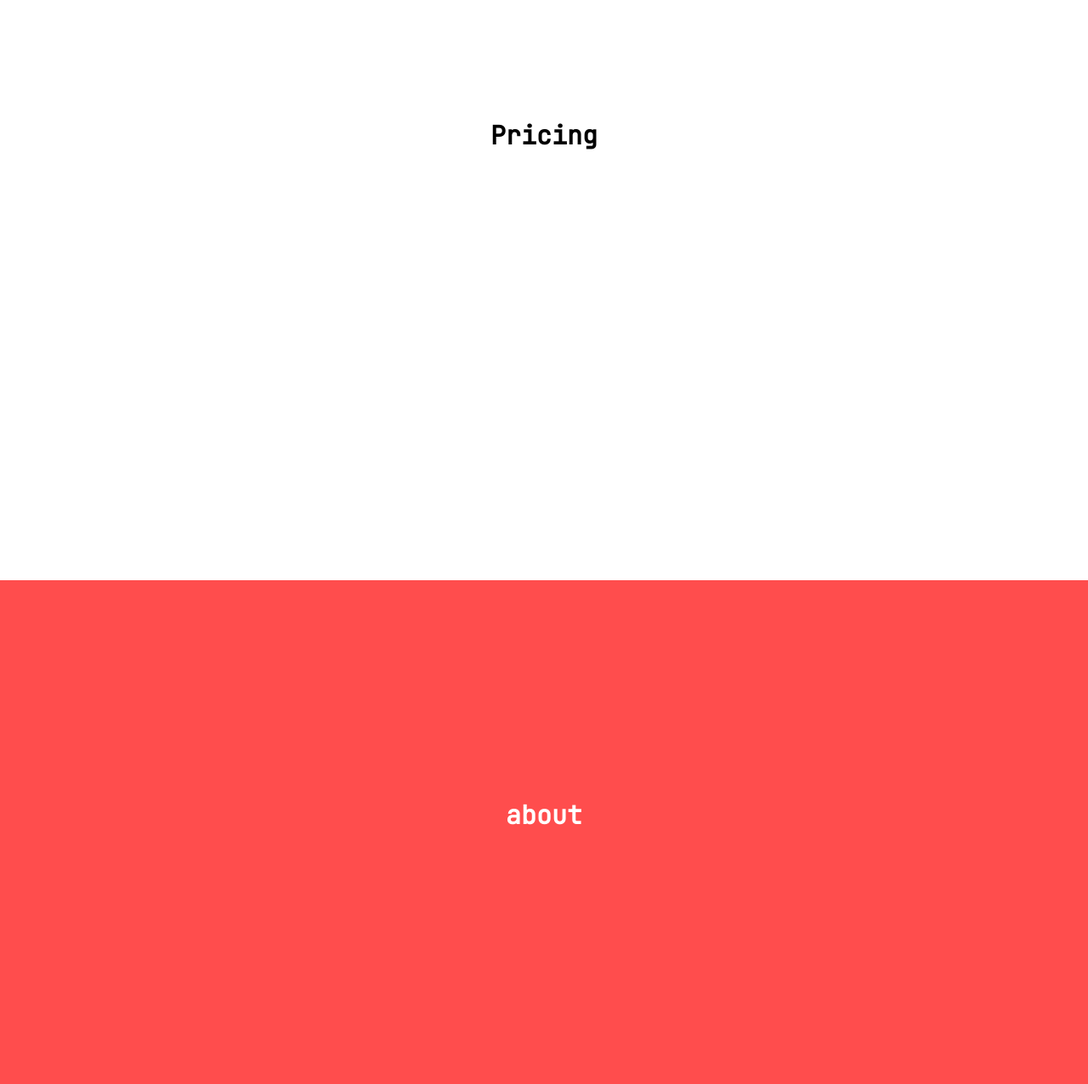
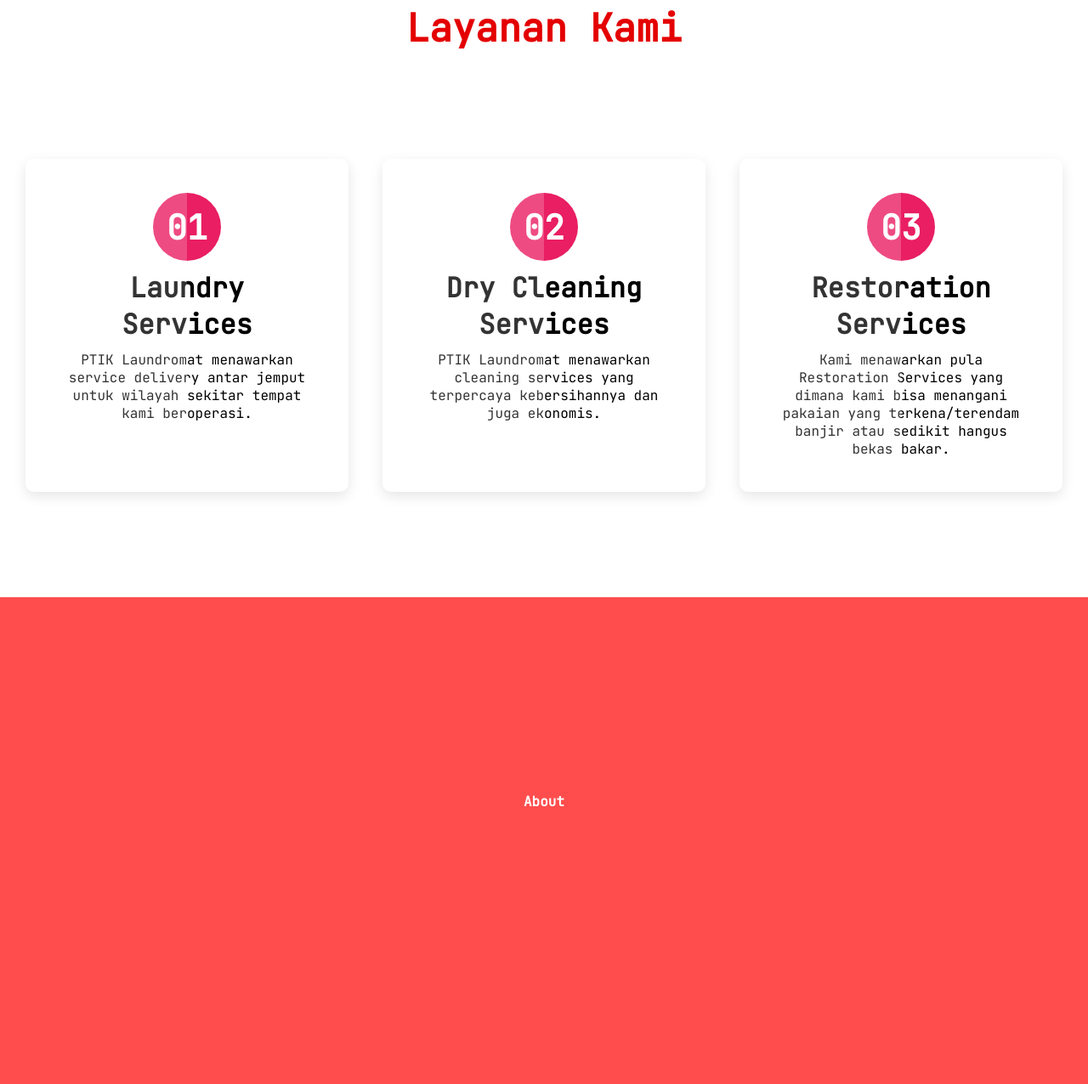
Before and after one commit to grimalvez/DesainWeb-UAS, a plain HTML site: page index.html in a window 1280 px wide. Shown: the part 981-2257 px from the top of the page at 85% size. Drawn offline with Linux system fonts and the light colour scheme.

Commit message:
Home + Services

```diff
--- a/index.html
+++ b/index.html
@@ -13,7 +13,7 @@
 		</div>
 		<ul class = nav-item>
 			<li><a href="#">Home</a></li>
-			<li><a href="#">Pricing</a></li>
+			<li><a href="#">Service</a></li>
 			<li><a href="#">About</a></li>
 		</ul>
 		<div class="strip">
@@ -23,24 +23,47 @@
 		</div>
 	</nav>
 
+
 	<div class="container">
 		<div class="home">
 			<div class="home-content">
-				<p>Selamat datang di</p>
-				<p>PTIK Laundromat</p>
+				<h2>Selamat Datang Di</h2>
+				<h1>PTIK LAUNDROMAT</h1>
 			</div>
 		</div>
-		<div class="pricing">
-			<div class="pricing-content">
-				<p>Pricing</p>
+		<div class="ser"><h2>Layanan Kami</h2></div>
+		<div class="service">
+			<div class="service-content">
+				<div class="box">
+					<div class="icon">01</div>
+					<div class="content">
+						<h3>Laundry Services</h3>
+						<p>PTIK Laundromat menawarkan service delivery antar jemput untuk wilayah sekitar tempat kami beroperasi.</p>
+					</div>
+				</div>
+				<div class="box">
+					<div class="icon">02</div>
+					<div class="content">
+						<h3>Dry Cleaning Services</h3>
+						<p>PTIK Laundromat menawarkan cleaning services yang terpercaya kebersihannya dan juga ekonomis. </p>
+					</div>
+				</div>
+				<div class="box">
+					<div class="icon">03</div>
+					<div class="content">
+						<h3>Restoration Services</h3>
+						<p>Kami menawarkan pula Restoration Services yang dimana kami bisa menangani pakaian yang terkena/terendam banjir atau sedikit hangus bekas bakar.</p>
+					</div>
+				</div>
 			</div>
 		</div>
 		<div class="about">
 			<div class="home-content">
-				<p>about</p>
+				<p>About</p>
 			</div>
 		</div>
 	</div>
+
 
 
 	<footer>
--- a/style.css
+++ b/style.css
@@ -9,6 +9,7 @@ html{
 	height: 100%;
 }
 
+		/*START NAVIGASI*/
 nav{
 	display: flex;
 	justify-content: space-around;
@@ -23,6 +24,7 @@ nav{
 	text-transform: uppercase;
 	letter-spacing: 3px;
 	font-size: 24px;
+
 }
 
 .nav-item{
@@ -96,6 +98,9 @@ nav{
 		transform: translateX(0px);
 	}
 }
+	/*END NVIGASI*/
+
+	/*START FOOTER*/
 
 body{
 	display: flex;
@@ -119,7 +124,9 @@ footer p{
 	letter-spacing: 0px;
 	margin-top: auto;
 }
+		/*END FOOTER*/
 
+		/*START HOME*/
 .home{
 	display: flex;
     background: url("image/bg-40.jpg") no-repeat center;
@@ -127,31 +134,126 @@ footer p{
     background-size: cover;
     background-attachment: fixed;
     opacity: 1;
-    color: white;
+    color: #E9E9E9;
 }
 
 .home-content{
-	font-size: 30px;
-	text-align: center;
-	margin: 20% auto;
+	align-items: center;
+	margin: 18% auto;
 	font-weight: bold;
 }
-.pricing{
+.home-content h2{
+	font-size: 28px;
+	text-align: center;
+
+}
+.home-content h1{
+	font-size: 34px;
+	text-align: center;
+	letter-spacing: 5px;
+	color: #fff;
+}
+	/*END HOME*/
+
+	/*START SERVICE*/
+.ser{
+	text-align: center;
+	margin-top: 15vh;
+	font-size: 30px;
+	font-weight: bold;
+	color: #E40000;
+}
+.service{
+
 	display: flex;
-    background: white;
-    height: 100vh;
-    background-size: cover;
-    background-attachment: fixed;
-    opacity: 1;
-    color: black;
+    justify-content: center;
+    align-items: center;
+    min-height: 80vh;
+}
+.service-content{
+
+	justify-content: space-between;
+	flex-wrap: wrap;
+	display: flex;
+}
+.box{
+	position: relative;
+	width: 380px;
+	padding: 40px;
+	background: #FFF;
+	box-shadow: 0 5px 15px rgba(0,0,0,.1);
+	border-radius: 10px;
+	margin: 20px;
+	box-sizing: border-box;
+	overflow: hidden;
+	text-align: center;
+}
+.box:before{
+	content: '';
+	width: 50%;
+	height: 100%;
+	position: absolute;
+	top: 0;
+	left: 0;
+	background: rgba(255,255,255,.2);
+	z-index: 2;
+	pointer-events: none;
+}
+.box .icon{
+	position: relative;
+	width: 80px;
+	height: 80px;
+	color: #fff;
+	background: #000;
+	display: flex;
+	justify-content: center;
+	align-items: center;
+	margin: 0 auto;
+	border-radius: 50%;
+	font-size: 40px;
+	font-weight: 700;
+	transition: 0.7s;
+
+}
+.box:nth-child(1) .icon{
+	box-shadow: 0 0 0 0 #FF4D4D;
+	background: #e91e63;
+}
+.box:nth-child(1):hover .icon{
+	box-shadow: 0 0 0 400px #FF4D4D;
+}
+.box:nth-child(2) .icon{
+	box-shadow: 0 0 0 0 #FF4D4D;
+	background: #e91e63;
+}
+.box:nth-child(2):hover .icon{
+	box-shadow: 0 0 0 400px #FF4D4D;
+}
+.box:nth-child(3) .icon{
+	box-shadow: 0 0 0 0 #FF4D4D;
+	background: #e91e63;
+}
+.box:nth-child(3):hover .icon{
+	box-shadow: 0 0 0 400px #FF4D4D;
+}
+.box .content{
+	position: relative;
+	z-index: 1;
+	transition: 0.5s:;
+}
+.box:hover .content{
+	color: #fff
+}
+.box .content h3{
+	font-size: 32px;
+	font-weight: bold;
+	margin: 10px 0;
+}
+.box .content p{
+	font-size: 16px;
 }
 
-.pricing-content{
-	font-size: 30px;
-	text-align: center;
-	margin: 20% auto;
-	font-weight: bold;
-}
+	/*END SERVICE*/
 .about{
 	display: flex;
     background: #FF4D4D;
```
